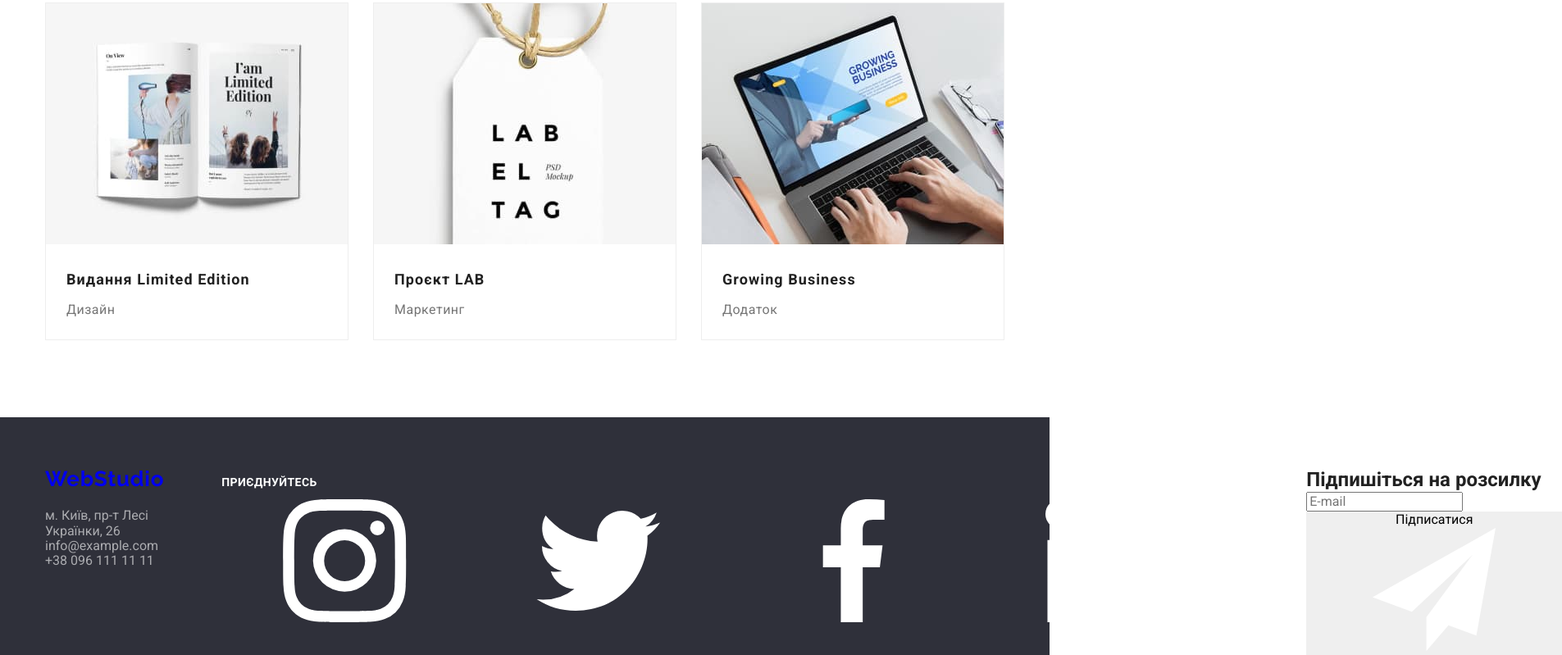
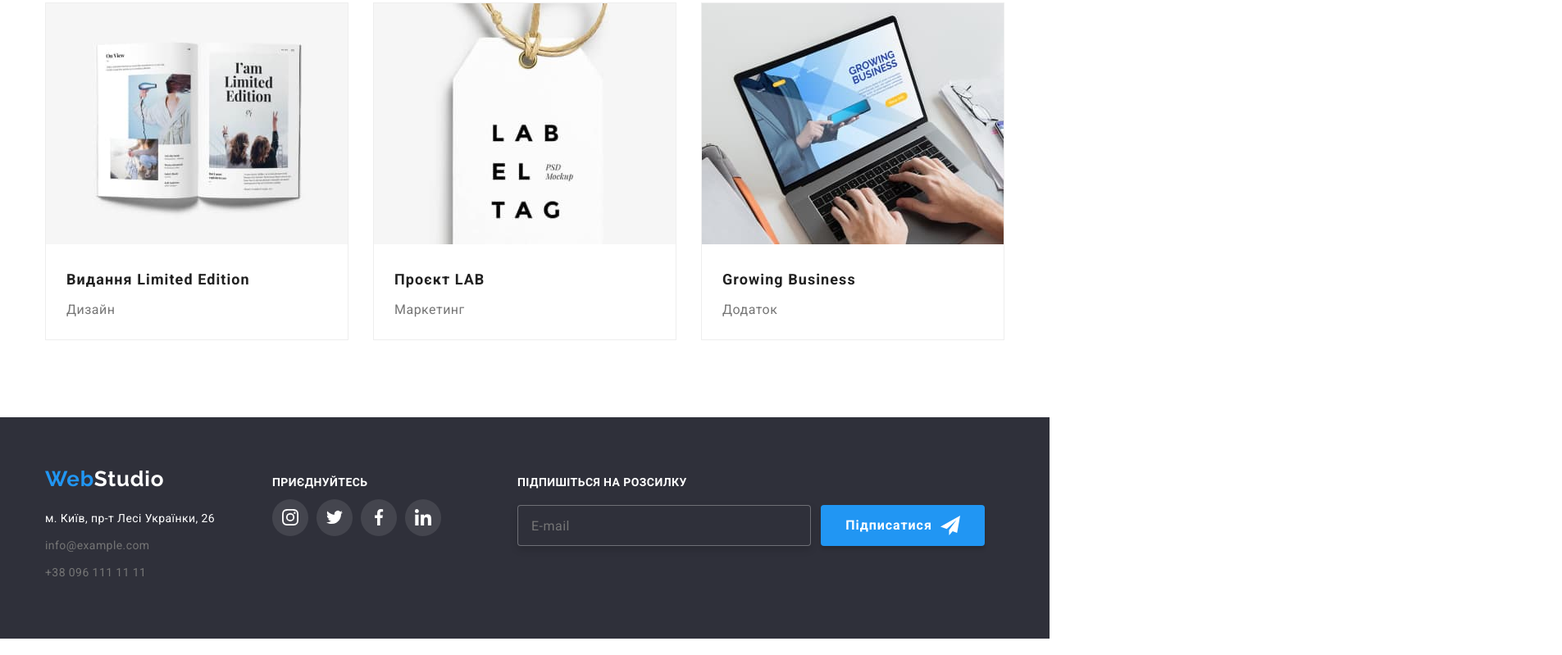
Before and after one commit to SergUserGit/goit-markup-hw-07, a plain HTML site: page portfolio.html in a window 1280 px wide. Shown: the part 1144-1943 px from the top of the page at 82% size, 1905 px wide, since content can reach past the window. Drawn offline with Linux system fonts and the light colour scheme.

Commit message:
last-changes
last-changes

```diff
--- a/portfolio.html
+++ b/portfolio.html
@@ -187,19 +187,20 @@
         <div class="footer-address">
 
           <div class="footer-address__logo"><a class="footer-address__ref" href="#"><span
-                class="span-web footer-address__lable">Web</span><span
-                class="span-studio-footer footer-address__lable">Studio</span></a>
+                class="footer-address__lable footer-address__lable--web">Web</span><span
+                class="footer-address__lable footer-address__lable--studio">Studio</span></a>
           </div>
 
           <address class="address-block">
             <ul class="adress-list">
-              <li class="adress-list__item footer-item"><a class="adress-list__ref ref-footer ref-footer-begin"
+              <li class="adress-list__item adress-list__item--indent"><a
+                  class="adress-list__ref adress-list__ref--font adress-list__ref--begin"
                   href="https://goo.gl/maps/GtrAekrX5XwwJfKh8" target="_blank" rel="noopener noreferrer">м. Київ, пр-т
                   Лесі
                   Українки, 26</a></li>
-              <li class="adress-list__item footer-item"><a class="adress-list__ref ref-footer"
+              <li class="adress-list__item adress-list__item--indent"><a class="adress-list__ref adress-list__ref--font"
                   href="mailto:info@example.com">info@example.com</a></li>
-              <li class="adress-list__item footer-item"><a class="adress-list__ref ref-footer"
+              <li class="adress-list__item adress-list__item--indent"><a class="adress-list__ref adress-list__ref--font"
                   href="tel:+380961111111">+38 096
                   111 11
                   11</a>
@@ -215,7 +216,7 @@
           <ul class="nets-list">
 
             <li class="nets-list__item">
-              <a class="nets-list__ref block-team block-instagram" href="#">
+              <a class="nets-list__ref nets-list__ref--geometry nets-list__ref--active" href="#">
                 <svg class="nets-list__icon">
                   <use href="./images/icons.svg#icon-instagramone"></use>
                 </svg>
@@ -223,7 +224,7 @@
             </li>
 
             <li class="nets-list__item">
-              <a class="nets-list__ref block-team block-instagram" href="#">
+              <a class="nets-list__ref nets-list__ref--geometry nets-list__ref--active" href="#">
                 <svg class="nets-list__icon">
                   <use href="./images/icons.svg#icon-twittertwo"></use>
                 </svg>
@@ -231,7 +232,7 @@
             </li>
 
             <li class="nets-list__item">
-              <a class="nets-list__ref block-team block-instagram" href="#">
+              <a class="nets-list__ref nets-list__ref--geometry nets-list__ref--active" href="#">
                 <svg class="nets-list__icon">
                   <use href="./images/icons.svg#icon-facebooktwo"></use>
                 </svg>
@@ -239,7 +240,7 @@
             </li>
 
             <li class="nets-list__item">
-              <a class="nets-list__ref block-team block-instagram" href="#">
+              <a class="nets-list__ref nets-list__ref--geometry nets-list__ref--active" href="#">
                 <svg class="nets-list__icon">
                   <use href="./images/icons.svg#icon-linkedintwo"></use>
                 </svg>
@@ -255,7 +256,7 @@
           <label for="mailfooter"></label>
           <div class="footer-form__mailing">
             <input class="footer-form__input" type="email" name="mailfooter" id="mailfooter" placeholder="E-mail">
-            <button class="button-mailing button" type="submit">
+            <button class="button button--mailing" type="submit">
               <span class="footer-form__caption">Підписатися</span>
               <svg class="footer-form__icon">
                 <use href="./images/icons.svg#icon-formtelegram"></use>
--- a/sass/components/_button.scss
+++ b/sass/components/_button.scss
@@ -63,4 +63,18 @@
     padding: 6px 25px;
   }
 
+  &--mailing {
+    display: flex;
+    align-items: center;
+    justify-content: center;
+    padding-top: 10px;
+    padding-bottom: 10px;
+    outline: none;
+    width: 200px;
+
+    background-color: $text-blue-color;
+    box-shadow: 0px 4px 4px $button-form-color;
+    border-radius: 4px;
+  }
+
 }
--- a/sass/components/_footer.scss
+++ b/sass/components/_footer.scss
@@ -114,4 +114,67 @@
     background-color: $color-iconeone;
     border-radius: 50%;
   }
+
+  &__icon {
+    height: 20px;
+    width: 20px;
+  }
 }
+
+.footer-form {
+
+  &__title {
+    margin-bottom: 20px;
+
+    font-family: $font-roboto;
+    font-size: 14px;
+    line-height: 1.14285;
+    letter-spacing: 0.03em;
+    text-transform: uppercase;
+    color: $background-white-color;
+  }
+
+  &__mailing {
+    display: flex;
+    align-items: center;
+  }
+
+  &__input {
+    outline: none;
+    margin-right: 12px;
+    width: 358px;
+    height: 50px;
+    padding-left: 16px;
+    padding-top: 15px;
+    padding-bottom: 15px;
+
+    border: 1px solid $border-footer-color;
+    filter: drop-shadow(0px 4px 4px $button-form-color);
+    border-radius: 4px;
+    background-color: $background-hero;
+    font-family: $font-roboto;
+    font-size: 16px;
+    line-height: 1.25;
+    letter-spacing: 0.03em;
+    color: $foter-color;
+  }
+
+  &__caption {
+    margin-right: 10px;
+    display: block;
+
+    font-family: $font-roboto;
+    font-weight: 700;
+    font-size: 16px;
+    line-height: 1.875;
+    text-align: center;
+    letter-spacing: 0.06em;
+    color: $background-white-color;
+  }
+
+  &__icon {
+    width: 24px;
+    height: 24px;
+  }
+
+}
```
Also changed, not shown: index.html (+1 -1 lines), css/main.css, css/main.min.css, 2 other files.
